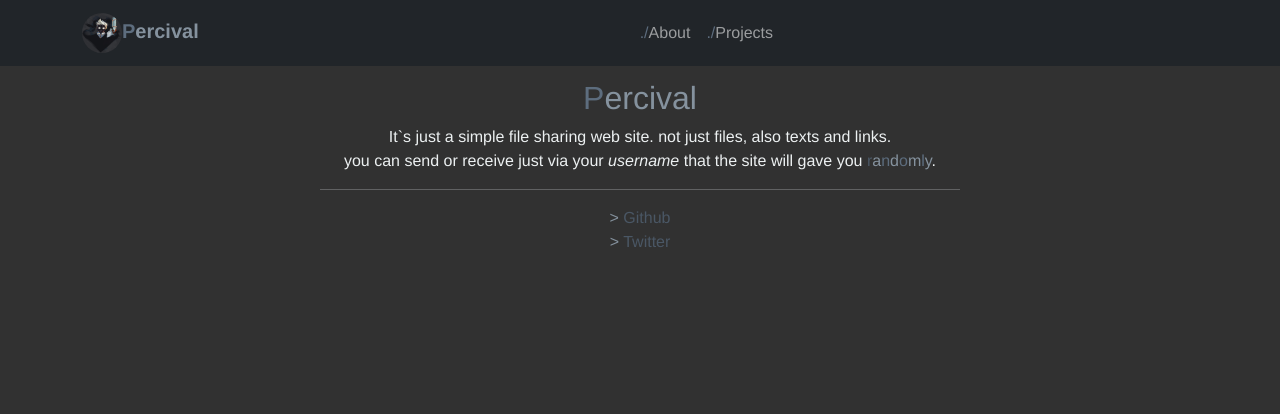
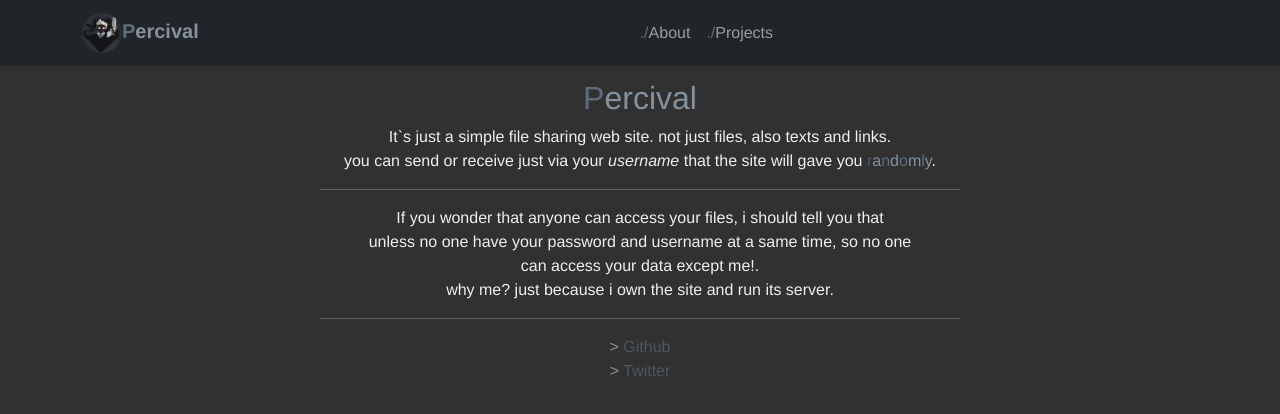
Before and after one commit to shabane/percival-front, a Vue app: page /about in a window 1280 px wide. Shown: the top 414 px of the page. Built offline with nearby package versions, Linux system fonts and the light colour scheme.

Commit message:
maintain: add some more text in about

```diff
--- a/src/views/AboutView.vue
+++ b/src/views/AboutView.vue
@@ -20,6 +20,15 @@
       <span style="color: #85929e">y</span>.
     </p>
     <hr style="width: 50%; margin-left: 25%" />
+
+    <p>
+      If you wonder that anyone can access your files, i should tell you that<br />
+      unless no one have your password and username at a same time, so no one<br />
+      can access your data except me!.<br />why me? just because i own the site
+      and run its server.
+    </p>
+    <hr style="width: 50%; margin-left: 25%" />
+
     <span style="color: #85929e">></span>
     <a href="https://github.com/shabane/percival"> Github </a>
     <br />
```
